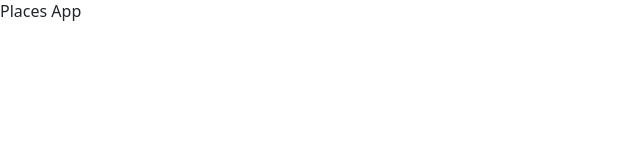
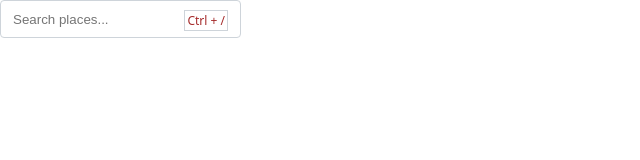
Before and after one commit to MohammedAnas19/PlacesApp, a React (Vite) app: page / in a window 1280 px wide. Shown: the top 160 px of the page, without its empty margins (0-640 px from the left). Built offline with nearby package versions, Linux system fonts and the light colour scheme.

Commit message:
search box added

```diff
--- a/src/App.tsx
+++ b/src/App.tsx
@@ -1,11 +1,19 @@
-import './App.css'
+import { useState } from "react";
+import "./App.css";
+import SearchBox from "./components/searchbox";
 
 function App() {
+  const [query, setQuery] = useState("");
+  const handleSearch = () => {};
   return (
     <div>
-      Places App
+      <SearchBox
+        value={query}
+        onChange={(e) => setQuery(e.target.value)}
+        onSearch={handleSearch}
+      />
     </div>
-  )
+  );
 }
 
-export default App
+export default App;
--- /dev/null
+++ b/src/components/searchbox/index.tsx
@@ -0,0 +1,21 @@
+import { SearchBoxProps } from "./searchbox.interface";
+import "./searchbox.styles.css";
+const SearchBox: React.FC<SearchBoxProps> = ({ value, onChange, onSearch, disabled=false }: any) => {
+  return (
+    <div className="search-box">
+      <input
+        type="text"
+        value={value}
+        onChange={onChange}
+        onKeyPress={(e) => e.key === "Enter" && onSearch()}
+        placeholder="Search places..."
+        disabled={disabled}
+      />
+      <div>
+        <p>Ctrl + /</p>
+      </div>
+    </div>
+  );
+};
+
+export default SearchBox;
--- /dev/null
+++ b/src/components/searchbox/searchbox.styles.css
@@ -0,0 +1,42 @@
+.search-box {
+  width: 241px;
+  height: 38px;
+  font-size: 16px;
+  background-color: rgb(255, 255, 255);
+  border: 1px solid rgb(206, 212, 218);
+  padding: 6px 12px 6px 12px;
+  border-radius: 4px;
+  position: relative;
+}
+
+.search-box:active,
+.search-box:focus {
+  border-color: #7952b3;
+  box-shadow: 0 0 0 3px rgb(121 82 179 / 25%);
+}
+
+.search-box > input {
+  position: absolute;
+  height: 36px;
+  width: 180px;
+  border: none;
+  top: 0;
+  bottom: 0;
+  left: 12px;
+  outline: none;
+  /* background-color: aqua; */
+}
+
+.search-box > div {
+  position: absolute;
+  right: 12px;
+  top: 9px;
+  /* height: 16px; */
+  padding: 1px 2px;
+  border: 1px solid rgb(206, 212, 218);
+}
+
+.search-box > div > p {
+  color: brown;
+  font-size: 12px;
+}
```
Also changed, not shown: src/components/searchbox/searchbox.interface.ts (added, +7 -0 lines).
